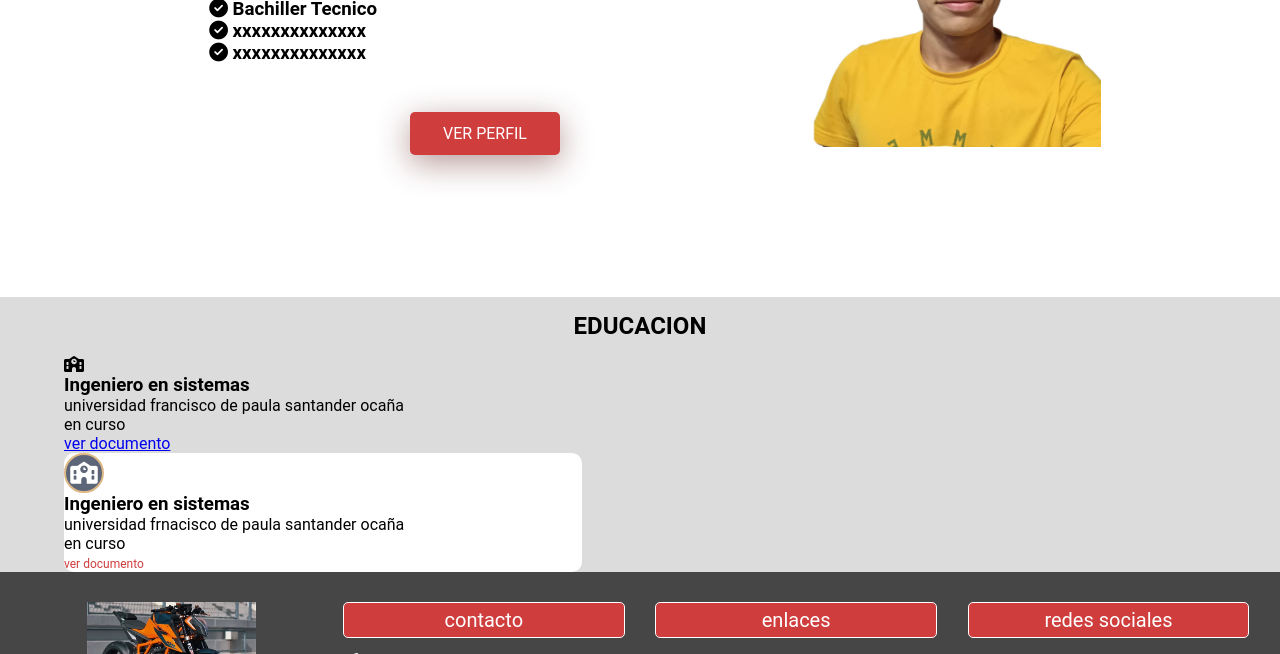
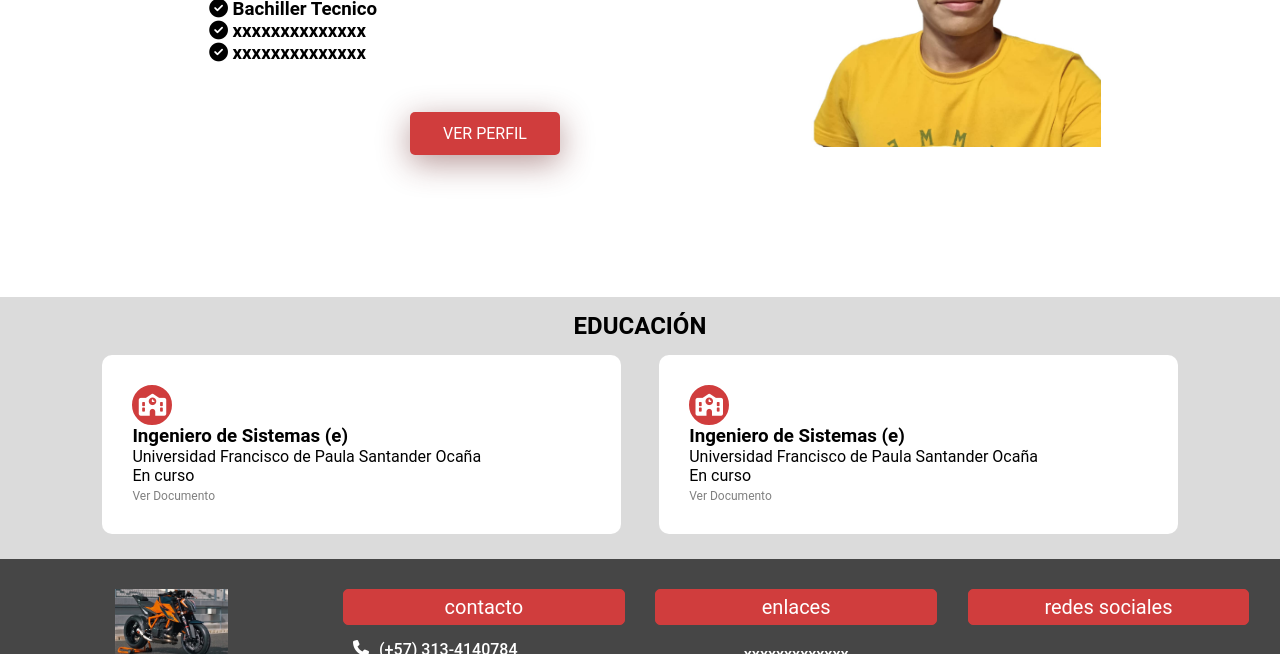
Before and after one commit to DanielRamirez27/pagina-, a plain HTML site: page index.html in a window 1280 px wide. Shown: the part 383-1037 px from the top of the page. Drawn offline with Linux system fonts and the light colour scheme.

Commit message:
curriculum

```diff
--- a/css/style.css
+++ b/css/style.css
@@ -131,29 +131,34 @@ nav {
 }
 /* ################################# EDUCACION ############################  */
 .section-education{
-    background-color: gainsboro;
+    background-color: #dbdbdb;
 }
-.section-education .title{
+
+.section-education .title {
     display: block;
     margin: 15px 0;
     text-align: center;
     text-transform: uppercase;
 }
+
 .content-education{
     display: flex;
     flex-wrap: wrap;
     justify-content: space-evenly;
-    margin-bottom: auto;
+    margin-bottom: 25px;
 }
+
 .education{
     width: 45%;
     background-color: #fff;
     border-radius: 10px;
+    padding: 30px;
 }
+
 .education i {
-    border: 2px solid burlywood;
+    border: 2px solid #d03d3d;
     border-radius: 50%;
-    background-color: #5d6678;
+    background-color: #d03d3d;
     color: #fff;
     width: 40px;
     height: 40px;
@@ -161,21 +166,24 @@ nav {
     text-align: center;
     line-height: 36px;
 }
-.education a {
-    color: #d03d3d;
+
+.education a{
+    color: gray;
     font-size: 12px;
     text-decoration: none;
 }
-.education:hover {
-    background-color: red;
+
+.education:hover{
+    background-color: #d03d3d;
     box-shadow: 0 0 8px gray;
     transition: all ease-in-out .4s;
     color: #fff;
+}
 
-}
-.education a:hover {
+.education a:hover{
     color: #fff;
 }
+
 /* ################################# FOOTER ############################  */
 footer{
     background: rgb(70,70,70);
@@ -192,7 +200,7 @@ footer{
     text-align: center;
 }
 .partfooter img{
-    width: 60%;
+    width: 40%;
 }
 .partfooter h4{
     color: white;
@@ -202,7 +210,7 @@ footer{
     background-color: #d03d3d;
     padding: 5px;
     border-radius: 5px;
-    border: 1px solid white;
+    border: 1px double #d03d3d;
 }
 .contact{
 margin: 10px;
@@ -228,14 +236,14 @@ color: white;
 }
 .partfooter > a:hover {
     background-color: #d03d3d;
-    transition: all ease-in-out .3s;
+    transition: all ease-in-out .6s;
 }
 .social-media > a > i {
     color: white;
     display: inline-block;
     font-size: 25px;
     border: 2px solid #ffffff;
-    border-radius: 20%;
+    border-radius: 50%;
     width: 38px;
     height: 38px;
     line-height: 36px;
@@ -264,14 +272,15 @@ color: white;
         display: flex;
         flex-direction: column;
         align-items: center;
-        clip-path: circle(0.0% at 0 1%)
+        clip-path: circle(0.0% at 0 0)
     }
-    .nav .enlaces-header{
+    .nav .enlaces-header a{
         color: #fff;
         background-color: aliceblue;
         text-transform: uppercase;
         font-weight: 800;
         margin-top: 20px;
+        width: 50%;
         text-align: center;
 
     }
@@ -280,5 +289,7 @@ color: white;
         background-color: #fff;
 
 }
-.nav .hamburgueropen
+.nav .hamburgueropen{
+    clip-path: circle(150.0% at 0 0);
 }
+}
--- a/index.html
+++ b/index.html
@@ -47,27 +47,26 @@
 <section class="section-education">
     <div class="contenedor">
         <div class="title">
-            <h2>EDUCACION</h2>
+            <h2>Educación</h2>
         </div>
-        <div class="content-education"></div>
-        <div class="edutation">
-            <i class="fa-solid fa-school"></i>
-            <h3>Ingeniero en sistemas</h3>
-            <p>universidad francisco de paula santander ocaña</p>
-            <p>en curso</p>
-            <a href="#" target="_blank">ver documento</a>
-        </div>
-        <div class="content-education"></div>
-        <div class="education">
-            <i class="fa-solid fa-school"></i>
-            <h3>Ingeniero en sistemas</h3>
-            <p>universidad frnacisco de paula santander ocaña</p>
-            <p>en curso</p>
-            <a href="#" target="_blank">ver documento</a>
+        <div class="content-education">
+            <div class="education">
+                <i class="fa-solid fa-school"></i>
+                <h3>Ingeniero de Sistemas (e)</h3>
+                <p>Universidad Francisco de Paula Santander Ocaña</p>
+                <p>En curso</p>
+                <a href="#" target="_blank">Ver Documento</a>
+            </div>
+            <div class="education">
+                <i class="fa-solid fa-school"></i>
+                <h3>Ingeniero de Sistemas (e)</h3>
+                <p>Universidad Francisco de Paula Santander Ocaña</p>
+                <p>En curso</p>
+                <a href="#" target="_blank">Ver Documento</a>
+            </div>
         </div>
     </div>
-    </div>
-  </section>
+</section>
   <!-- PIE DE PAGINA -->
   <FOoter>
 
```
